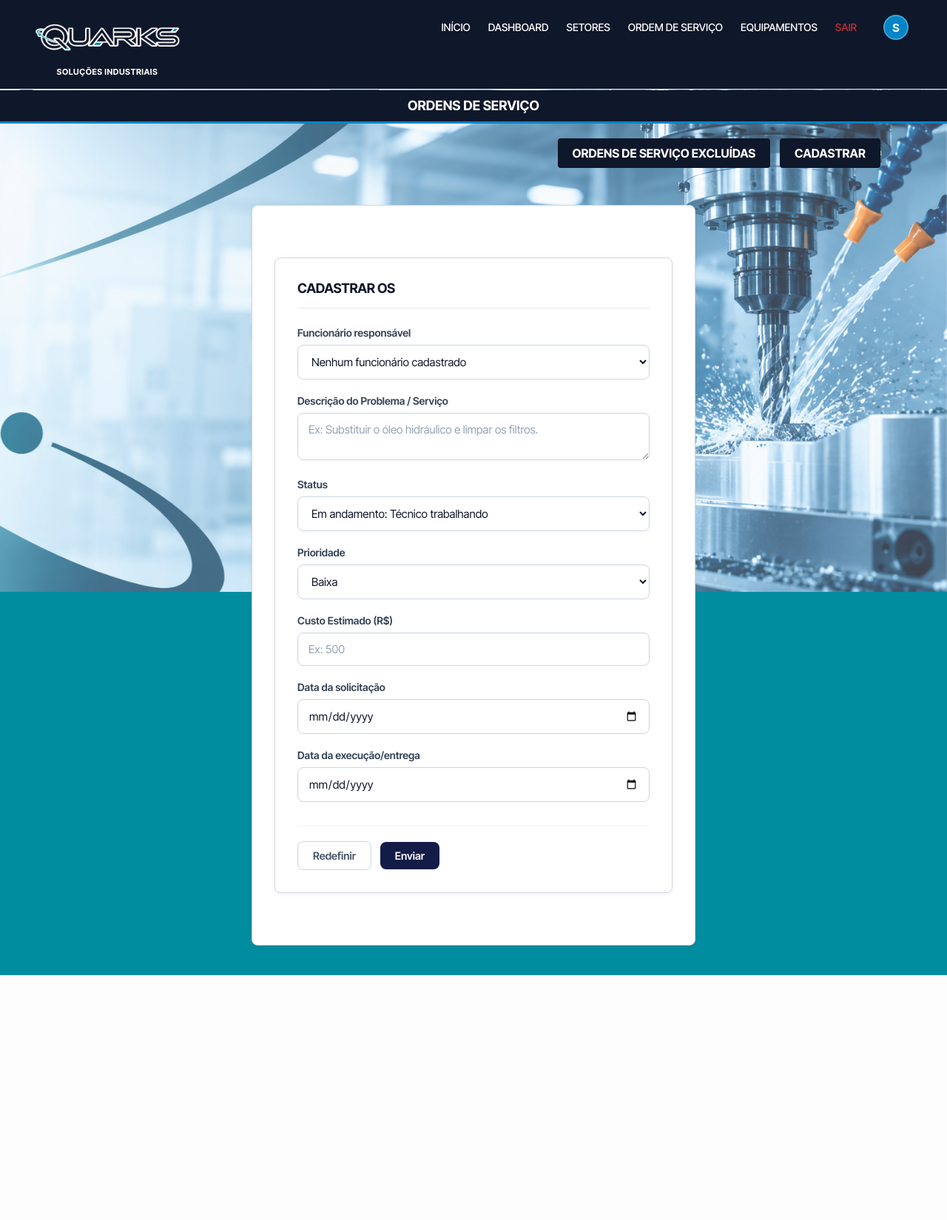
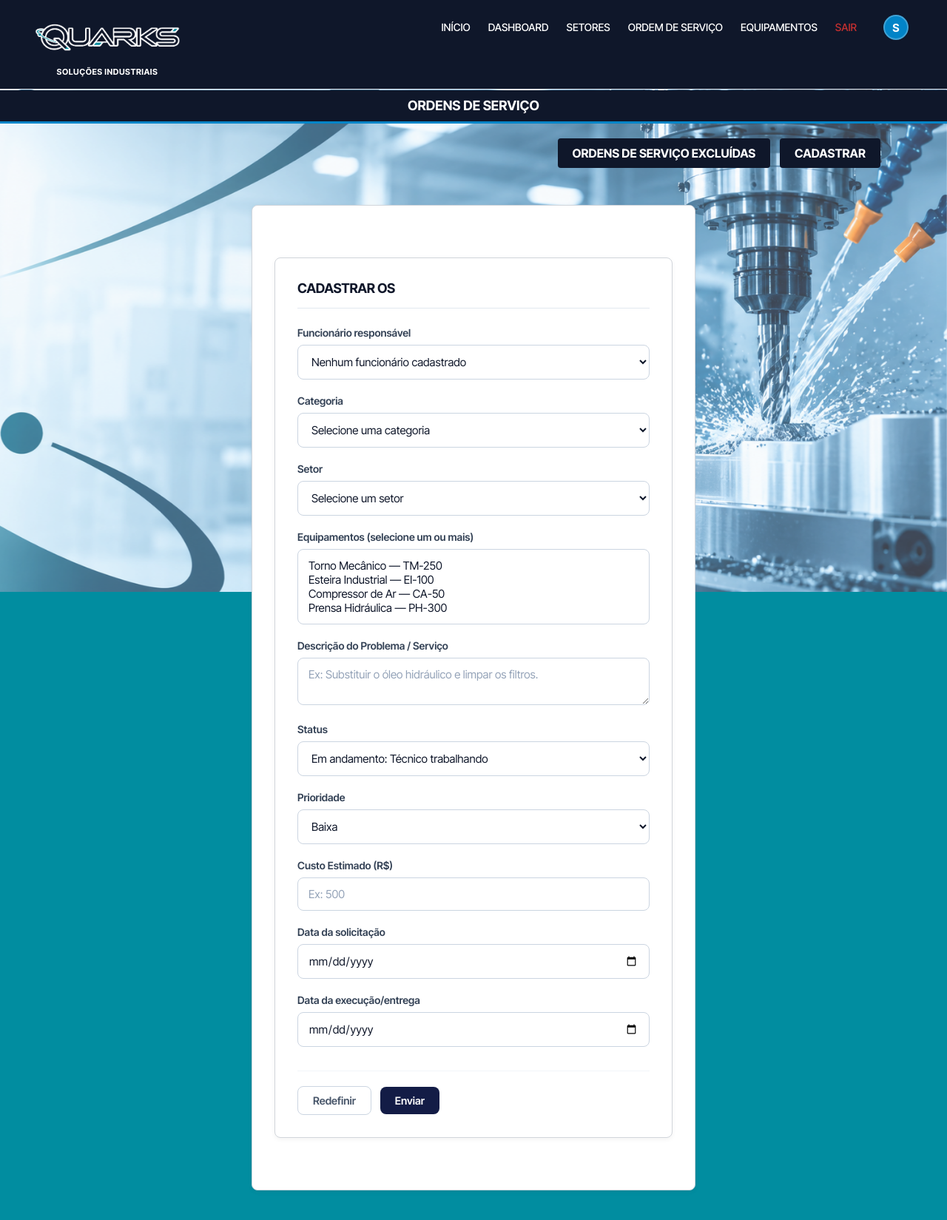
Before and after one commit to Eduardo271012/Projeto_Final_v2, a Flask app: page /servico/ordens/cadastro in a window 1280 px wide. Shown: the whole page at 74% size. Before the commit the page ends 1318 px from the top, so only its background shows below. Run offline with Flask 3, Linux system fonts and the light colour scheme; a user stored in the database is signed in; data comes from the database, SQL or seed files in the repository; both versions use the stored data as it was after the commit; tables that the repository leaves empty hold one stand-in row (values such as "Sample post"); parts of the project's set-up code (start-up, migrations or seed data) failed here and were passed over.

Commit message:
mudanças cams

```diff
--- a/app.py
+++ b/app.py
@@ -3,7 +3,14 @@ from flask_login import LoginManager, login_required, logout_user, login_user, c
 from sqlalchemy import String, cast, or_, select
 from sqlalchemy.exc import SQLAlchemyError
 from banco import tabela_equipamento, tabela_ordens_servico, tabela_setor, tabela_usuario
-from database import Equipamento, OrdemServico, Setor, Usuario, db_session
+from database import (
+    Equipamento,
+    OrdemServico,
+    OrdemServicoEquipamento,
+    Setor,
+    Usuario,
+    db_session,
+)
 from functools import wraps
 from datetime import datetime
 from validate_docbr import CPF
@@ -244,7 +251,14 @@ def listar_ordens_servico(excluidos):
             OrdemServico.descricao.icontains(termo, autoescape=True),
             OrdemServico.status_os.icontains(termo, autoescape=True),
             OrdemServico.prioridade.icontains(termo, autoescape=True),
+            OrdemServico.categoria.icontains(termo, autoescape=True),
             Usuario.nome.icontains(termo, autoescape=True),
+            OrdemServico.setor.has(Setor.nome.icontains(termo, autoescape=True)),
+            OrdemServico.equipamentos_associados.any(
+                OrdemServicoEquipamento.equipamento.has(
+                    Equipamento.nome.icontains(termo, autoescape=True)
+                )
+            ),
         ]
         if termo.isdecimal() and len(termo) <= 10:
             filtros.append(OrdemServico.id == int(termo))
@@ -266,6 +280,9 @@ def cadastro_ordem_view():
     if request.method == "POST":
         responsavel_id = request.form.get("responsavel_id")
         descricao = request.form.get("descricao", "").strip()
+        categoria = request.form.get("categoria", "")
+        setor_id = request.form.get("setor_id", "")
+        equipamentos_ids = request.form.getlist("equipamentos_ids")
         status_os = request.form.get("status_os")
         prioridade = request.form.get("prioridade")
         custo_total = request.form.get("custo_total")
@@ -281,12 +298,22 @@ def cadastro_ordem_view():
             custo_total,
             data_solicitacao,
             data_execucao,
+            categoria,
+            setor_id,
+            equipamentos_ids,
         ):
             return redirect(url_for("ordens_servico_lista_view"))
 
     usuarios_comuns = tabela_usuario.select_comuns()
     lista_ordens = tabela_ordens_servico.select_todas()
-    return render_template('ordens_servico.html', usuarios=usuarios_comuns, ordens=lista_ordens)
+    return render_template(
+        'ordens_servico.html',
+        usuarios=usuarios_comuns,
+        ordens=lista_ordens,
+        categorias_os=tabela_ordens_servico.CATEGORIAS_OS,
+        setores=tabela_setor.select_ativos(),
+        equipamentos=tabela_equipamento.select_ativos(),
+    )
 
 
 @app.route('/servico/ordens/<int:ordem_id>')
@@ -349,6 +376,9 @@ def editar_ordem_servico(ordem_id):
     if request.method == "POST":
         responsavel_id = request.form.get("responsavel_id")
         descricao = request.form.get("descricao", "").strip()
+        categoria = request.form.get("categoria", "")
+        setor_id = request.form.get("setor_id", "")
+        equipamentos_ids = request.form.getlist("equipamentos_ids")
         status_os = request.form.get("status_os")
         prioridade = request.form.get("prioridade")
         custo_total = request.form.get("custo_total")
@@ -386,7 +416,19 @@ def editar_ordem_servico(ordem_id):
             flash("A data de execução não pode ser anterior à data da solicitação", "error")
             return redirect(url_for("editar_ordem_servico", ordem_id=ordem_id))
 
+        vinculos = tabela_ordens_servico.validar_vinculos(
+            categoria,
+            setor_id,
+            equipamentos_ids,
+            ordem_atual=ordem_servico,
+        )
+        if vinculos is None:
+            return redirect(url_for("editar_ordem_servico", ordem_id=ordem_id))
+        setor_id, equipamentos_ids = vinculos
+
         ordem_servico.responsavel_id = responsavel_id
+        ordem_servico.categoria = categoria
+        ordem_servico.setor_id = setor_id
         ordem_servico.descricao = descricao
         ordem_servico.status_os = status_os
         ordem_servico.prioridade = prioridade
@@ -394,6 +436,22 @@ def editar_ordem_servico(ordem_id):
         ordem_servico.data_execucao = data_execucao
 
         try:
+            associacoes_anteriores = list(ordem_servico.equipamentos_associados)
+            quantidades_anteriores = {
+                associacao.equipamento_id: associacao.quantidade
+                for associacao in associacoes_anteriores
+            }
+            for associacao in associacoes_anteriores:
+                db_session.delete(associacao)
+            db_session.flush()
+            db_session.add_all(
+                OrdemServicoEquipamento(
+                    os_id=ordem_servico.id,
+                    equipamento_id=equipamento_id,
+                    quantidade=quantidades_anteriores.get(equipamento_id, 1),
+                )
+                for equipamento_id in equipamentos_ids
+            )
             db_session.commit()
             flash("Ordem de Serviço editada com sucesso", "success")
             return redirect(url_for("ordens_servico_lista_view"))
@@ -405,10 +463,24 @@ def editar_ordem_servico(ordem_id):
     usuarios_comuns = tabela_usuario.select_comuns_para_atribuicao(
         ordem_servico.responsavel_id
     )
+    setores_disponiveis = tabela_setor.select_ativos()
+    if ordem_servico.setor and ordem_servico.setor not in setores_disponiveis:
+        setores_disponiveis.append(ordem_servico.setor)
+    equipamentos_disponiveis = tabela_equipamento.select_ativos()
+    for associacao in ordem_servico.equipamentos_associados:
+        if associacao.equipamento and associacao.equipamento not in equipamentos_disponiveis:
+            equipamentos_disponiveis.append(associacao.equipamento)
     return render_template(
         'ordens_servico.html',
         editar=ordem_servico,
         usuarios=usuarios_comuns,
+        categorias_os=tabela_ordens_servico.CATEGORIAS_OS,
+        setores=setores_disponiveis,
+        equipamentos=equipamentos_disponiveis,
+        equipamentos_selecionados=[
+            associacao.equipamento_id
+            for associacao in ordem_servico.equipamentos_associados
+        ],
     )
 
 @app.route('/setor', methods=['GET'])
--- a/database.py
+++ b/database.py
@@ -49,6 +49,8 @@ class OrdemServico(Base):
 
     id = Column(Integer, primary_key=True, autoincrement=True)
     responsavel_id = Column(Integer, ForeignKey('usuarios.id', ondelete='SET NULL', onupdate='CASCADE'), nullable=True)
+    setor_id = Column(Integer, ForeignKey('setores.id', ondelete='SET NULL', onupdate='CASCADE'), nullable=True)
+    categoria = Column(String(30), nullable=False, default='Manutenção')
     custo_total = Column(Integer)
     descricao = Column(String(500), nullable=False)
     status_os = Column(String(25), nullable=False)
@@ -58,6 +60,7 @@ class OrdemServico(Base):
     status_delete = Column(Boolean, default=True, nullable=False)
 
     responsavel = relationship('Usuario', back_populates='ordens_servico_atribuidas')
+    setor = relationship('Setor')
     equipamentos_associados = relationship('OrdemServicoEquipamento', back_populates='ordem_servico')
 
 
--- a/templates/ordens_servico.html
+++ b/templates/ordens_servico.html
@@ -44,6 +44,41 @@
                         {% else %}
                             <option class="vazio">Nenhum funcionário cadastrado</option>
                         {% endif %}
+                    </select>
+                </div>
+                <div class="campo-formulario">
+                    <label for="categoria">Categoria</label>
+                    <select id="categoria" name="categoria" required class="campo-input">
+                        <option value="" disabled {% if not editar %}selected{% endif %}>Selecione uma categoria</option>
+                        {% for categoria in categorias_os %}
+                            <option value="{{ categoria }}" {% if editar and editar.categoria == categoria %}selected{% endif %}>{{ categoria }}</option>
+                        {% endfor %}
+                    </select>
+                </div>
+                <div class="campo-formulario">
+                    <label for="setor_id">Setor</label>
+                    <select id="setor_id" name="setor_id" required class="campo-input">
+                        <option value="" disabled {% if not editar %}selected{% endif %}>Selecione um setor</option>
+                        {% for setor in setores %}
+                            <option value="{{ setor.id }}" {% if editar and editar.setor_id == setor.id %}selected{% endif %}>
+                                {{ setor.nome }}{% if not setor.status_delete %} (INATIVO){% endif %}
+                            </option>
+                        {% else %}
+                            <option value="" disabled>Nenhum setor ativo cadastrado</option>
+                        {% endfor %}
+                    </select>
+                </div>
+                <div class="campo-formulario">
+                    <label for="equipamentos_ids">Equipamentos (selecione um ou mais)</label>
+                    <select id="equipamentos_ids" name="equipamentos_ids" required multiple size="4" class="campo-input">
+                        {% for equipamento in equipamentos %}
+                            <option value="{{ equipamento.id }}"
+                                {% if editar and equipamento.id in equipamentos_selecionados %}selected{% endif %}>
+                                {{ equipamento.nome }}{% if equipamento.modelo %} — {{ equipamento.modelo }}{% endif %}{% if not equipamento.status_delete %} (INATIVO){% endif %}
+                            </option>
+                        {% else %}
+                            <option value="" disabled>Nenhum equipamento ativo cadastrado</option>
+                        {% endfor %}
                     </select>
                 </div>
                 <div class="campo-formulario">
@@ -124,11 +159,11 @@
     {% if request.endpoint != 'cadastro_ordem_view' and not editar %}
     <section class="container-perfil">
         <h2>{% if excluidos %}LISTA DE ORDEM DE SERVIÇO EXCLUÍDAS{% else %}LISTA DE ORDEM DE SERVIÇO{% endif %}</h2>
-        <form class="busca-lista" action="{{ url_for('ordens_servico_lista_view') }}" method="get" role="search">
+        <form class="busca-lista" action="{{ url_for(request.endpoint) }}" method="get" role="search">
             <label for="busca-ordens">Buscar ordens de serviço</label>
-            <input id="busca-ordens" type="search" name="q" value="{{ termo or '' }}" placeholder="Descrição, funcionário, status, prioridade ou ID" maxlength="100">
+            <input id="busca-ordens" type="search" name="q" value="{{ termo or '' }}" placeholder="Descrição, categoria, setor, equipamento ou ID" maxlength="100">
             <button type="submit">Buscar</button>
-            {% if termo %}<a href="{{ url_for('ordens_servico_lista_view') }}" class="limpar-busca">Limpar</a>{% endif %}
+            {% if termo %}<a href="{{ url_for(request.endpoint) }}" class="limpar-busca">Limpar</a>{% endif %}
         </form>
         {% if ordens %}
         <table>
@@ -136,6 +171,9 @@
                 <tr>
                     <th>Id</th>
                     <th>Funcionário</th>
+                    <th>Categoria</th>
+                    <th>Setor</th>
+                    <th>Equipamentos</th>
                     <th>Descrição</th>
                     <th>Status</th>
                     <th>Prioridade</th>
@@ -155,6 +193,15 @@
                         {% else %}
                             Não atribuído
                         {% endif %}
+                    </td>
+                    <td>{{ os.categoria or '-' }}</td>
+                    <td>{{ os.setor.nome if os.setor else '-' }}</td>
+                    <td>
+                        {% for associacao in os.equipamentos_associados %}
+                            {{ associacao.equipamento.nome if associacao.equipamento else 'Equipamento removido' }}{% if not loop.last %}, {% endif %}
+                        {% else %}
+                            -
+                        {% endfor %}
                     </td>
                     <td>{{ os.descricao }}</td>
                     <td>{{ os.status_os }}</td>
```
Also changed, not shown: banco/tabela_ordens_servico.py (+80 -3 lines), script_quarks_solucoes_db.sql (+7 -1 lines), templates/ordem_servico_detalhes.html (+10 -2 lines).
